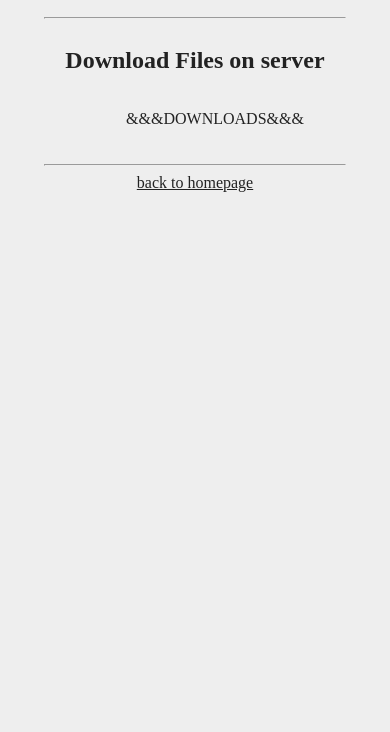
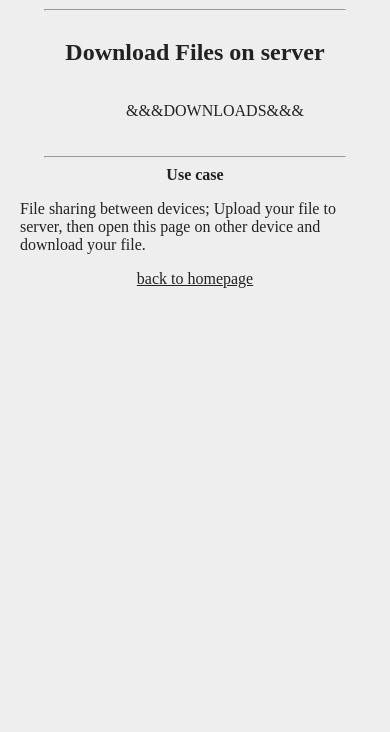
Before and after one commit to Mhmdrza/handyNode, a website: page file.html in a window 390 px wide. Shown: the part 112-844 px from the top of the page. Drawn offline with Linux system fonts and the light colour scheme.

Commit message:
chore: responsive meta added

```diff
--- a/file.html
+++ b/file.html
@@ -1,6 +1,7 @@
 <!DOCTYPE html>
 <html lang="en">
     <head>
+        <meta name="viewport" content="initial-scale=1,width=device-width">
         <script>
             if (window.matchMedia && window.matchMedia('(prefers-color-scheme: dark)').matches) {
                 // dark mode
@@ -20,6 +21,8 @@
                 background-color: var(--black) !important;
                 color: var(--white);
                 font-family: Vazirmatn;
+                margin: 0;
+                word-break: break-all;
             }
             a {
                 color: var(--white) !important;
@@ -38,6 +41,10 @@
             &&&DOWNLOADS&&&
         </ul>
         <hr style='min-width: 300px; margin-top:20px' />
+        <b>Use case</b>
+        <p style=' padding:0 20px; word-break: normal;'>
+            File sharing between devices; Upload your file to server, then open this page on other device and download your file.
+        </p>
         <a href="/" >back to homepage</a>
     </body>
 </html>
```
Also changed, not shown: editor.html (+7 -0 lines), index.html (+5 -1 lines).
